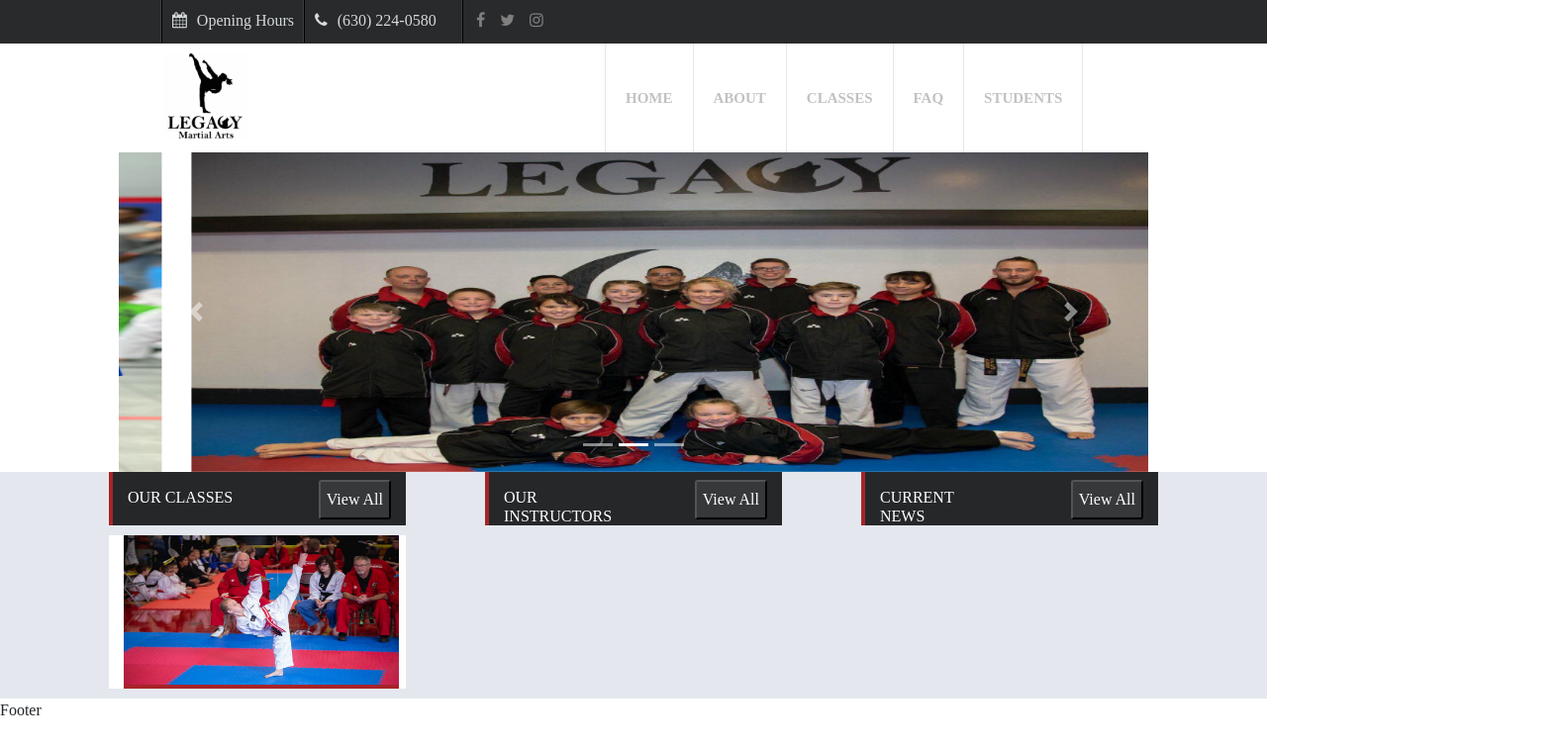
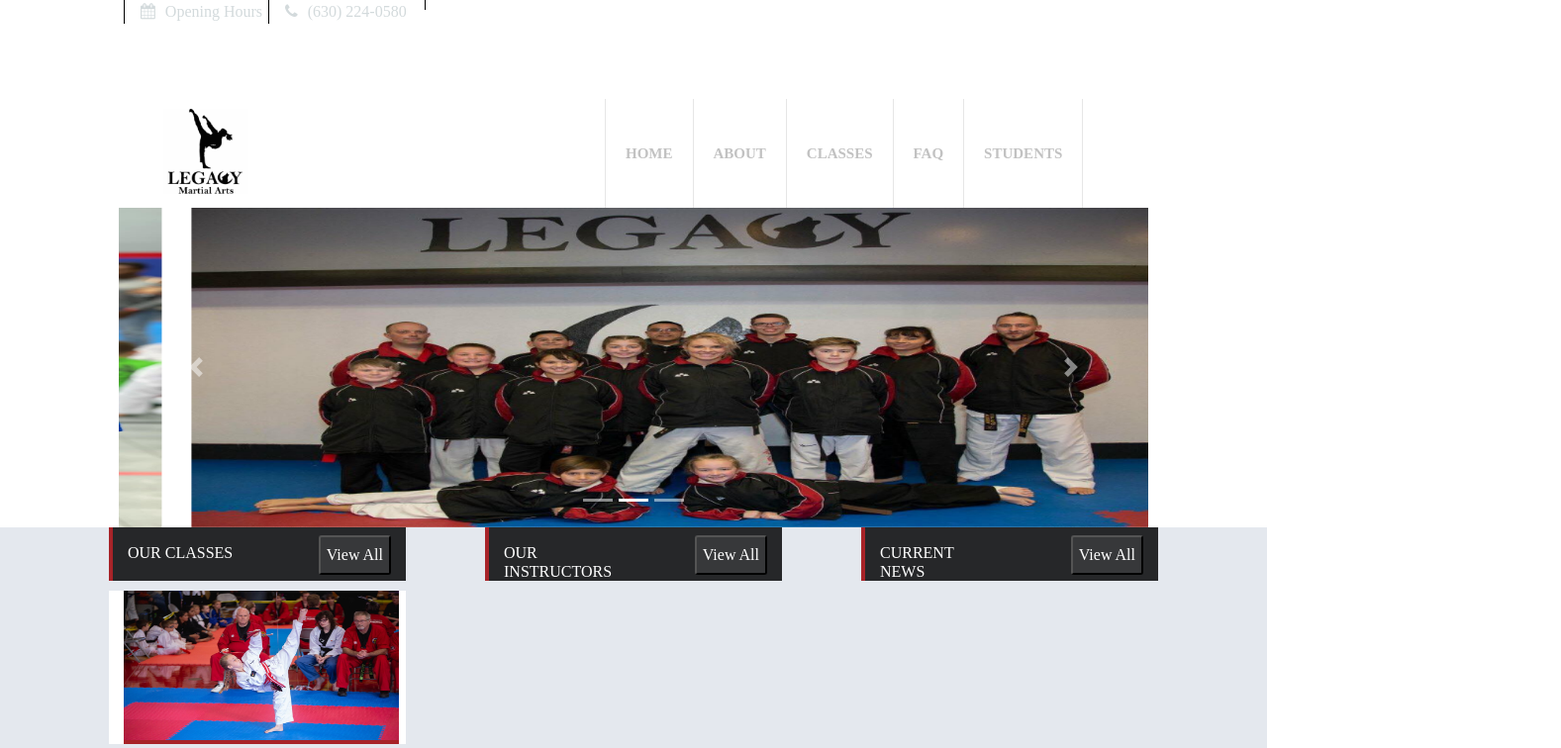
Before and after one commit to MorganJBradford/legacy-martial-arts, a React (Create React App) app: page / in a window 1280 px wide. Shown: the top 756 px of the page at 99% size, 1577 px wide, since content can reach past the window. Built offline with nearby package versions, Linux system fonts and the light colour scheme.

Commit message:
remove unnecessary styling

```diff
--- a/src/index.css
+++ b/src/index.css
@@ -3,13 +3,11 @@ body {
   font-family: archivo narrow;
 }
 
-.topBar {
+
+.navbar {
   background-color: #292A2C;
-  height: 44px;
-  color: #D3DADC;
-  padding: 13px 20px 13px 96px;
-  font-size: 15px;
 }
+
 
 .topBarList {
   list-style: none outside;
@@ -18,10 +16,8 @@ body {
 .topBarLi {
   border-left: 1px black solid;  display: inline-block;
   box-shadow: -0.5px 0 0 rgba(255, 255, 255, 0.2);
-  padding: 10px 10px 10px 10px;
-  font-size: 16px;
-  position: relative;
-  bottom: 14px;
+  padding: 0 6px 0 16px;
+  color: #D3DADC;
 }
 
 .topBarSocialsList {
```
